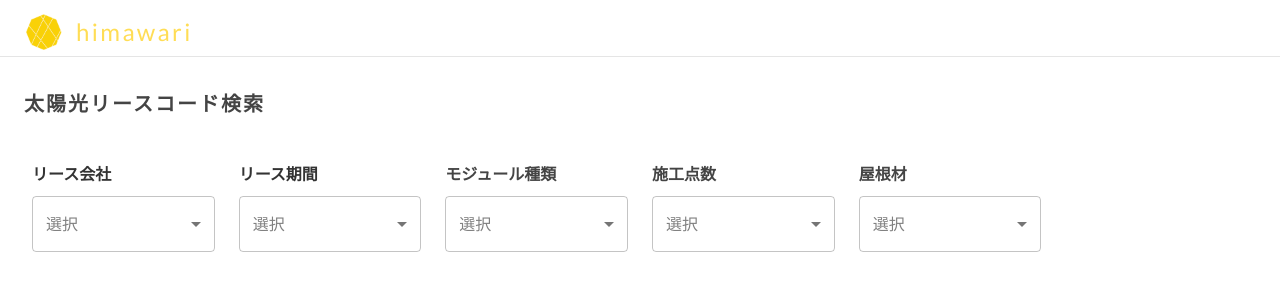
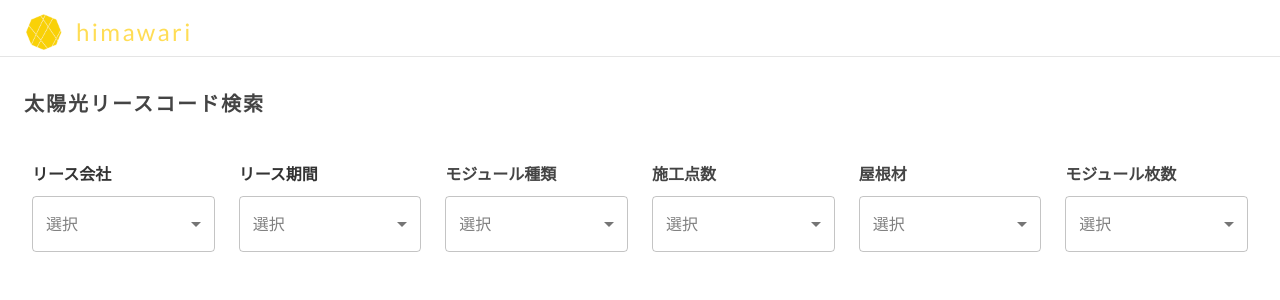
Before and after one commit to komeponpon/himawari-frontend, a React (Create React App) app: page /solar-system-search in a window 1280 px wide. Shown: the top 300 px of the page. Built offline with nearby package versions, Linux system fonts and the light colour scheme.

Commit message:
ドロップダウンの整備

```diff
--- a/src/components/BasicSelect.tsx
+++ b/src/components/BasicSelect.tsx
@@ -29,6 +29,18 @@ export default function BasicSelect({ options, onChange, value }: BasicSelectPro
             }
             return options.find(opt => opt.value === selected)?.label;
           }}
+          sx={{
+            borderRadius: 1,
+          }}
+          MenuProps={{
+            PaperProps: {
+              style: {
+                boxShadow: 'none',
+                border: '0.5px solid rgba(0, 0, 0, 0.1)',
+                borderRadius: 5,
+              },
+            },
+          }}
         >
           <MenuItem value="">
             <span>指定なし</span>
--- a/src/components/SolarSearchField.tsx
+++ b/src/components/SolarSearchField.tsx
@@ -6,7 +6,7 @@ export default function SolarSearchField() {
   const [leaseCompany, setLeaseCompany] = useState<string>(""); //リース会社
   const [leasePeriod, setLeasePeriod] = useState<string>(""); //リース期間
   const [moduleModel, setModuleModel] = useState<string>(""); //モジュールモデル
-  const [moduleCount, setModuleCount] = useState<number>(0); //モジュール枚数
+  const [moduleCount, setModuleCount] = useState<string>(""); //モジュール枚数
   const [roofMaterial, setRoofMaterial] = useState<string>(""); //屋根材
   const [installationPoints, setInstallationPoints] = useState<string>(""); //施工
   const [totalModuleOutput, setTotalModuleOutput] = useState<number>(0); //モジュール合計出力
@@ -23,7 +23,8 @@ export default function SolarSearchField() {
     { value: "15年", label: "15年" }
   ];
   const moduleModelOptions = [
-    { value: "SPR-MAX3-400", label: "SPR-MAX3-400" }
+    { value: "SPR-MAX3-400", label: "maxeon 400W" },
+    { value: "SS430M8GFH-18/VNH", label: "SI SOLAR 430W" }
   ];
   const roofMaterialOptions = [
     { value: "立平葺", label: "立平葺" },
@@ -33,6 +34,10 @@ export default function SolarSearchField() {
     { value: "6点", label: "6点" },
     { value: "8点", label: "8点" }
   ];
+  const moduleCountOptions = Array.from({length: 33}, (_, i) => i + 8).map(num => ({
+    value: num.toString(),
+    label: `${num}枚`
+  }));
 
   return (
     <Box sx={{ flexGrow: 1, p: 3 }}>
@@ -122,6 +127,23 @@ export default function SolarSearchField() {
             onChange={setRoofMaterial}
           />
         </Grid>
+        <Grid item xs={2}>
+          <Typography
+            variant="subtitle1"
+            sx={{
+              mb: 1,
+              fontWeight: 'bold',
+              color: '#444'
+            }}
+          >
+            モジュール枚数
+          </Typography>
+          <BasicSelect
+            options={moduleCountOptions}
+            value={moduleCount}
+            onChange={setModuleCount}
+          />
+        </Grid>
       </Grid>
     </Box>
   );
```
